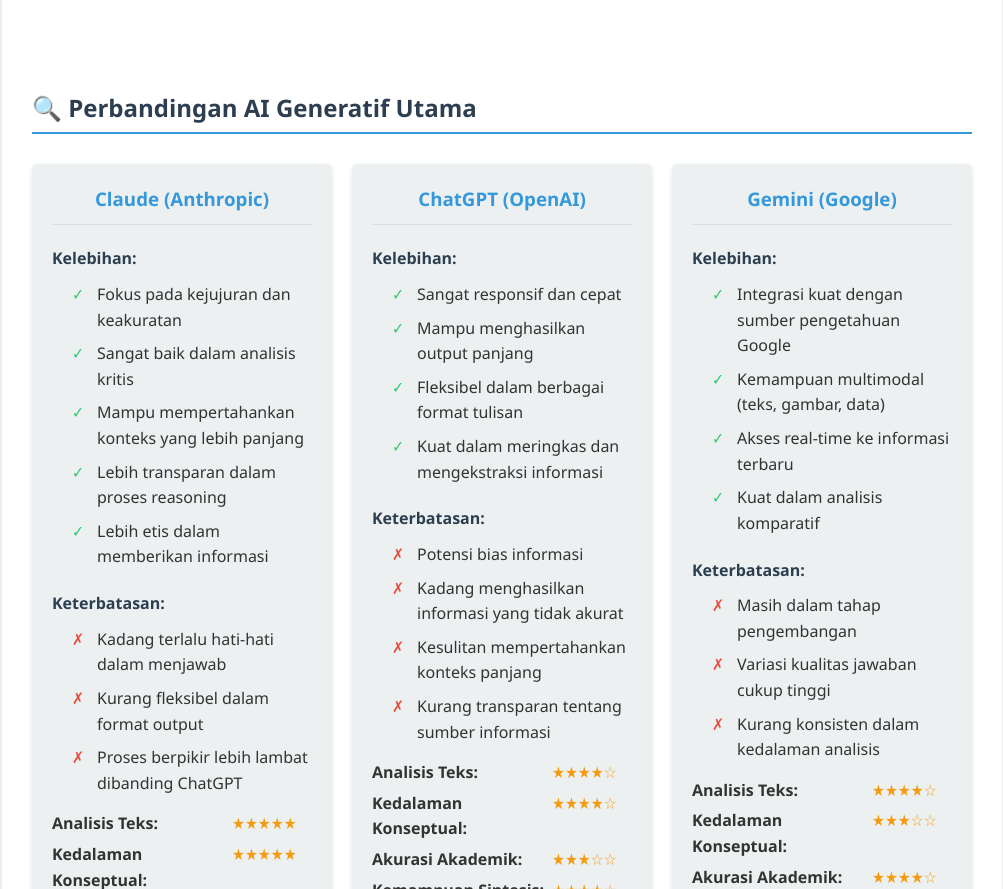
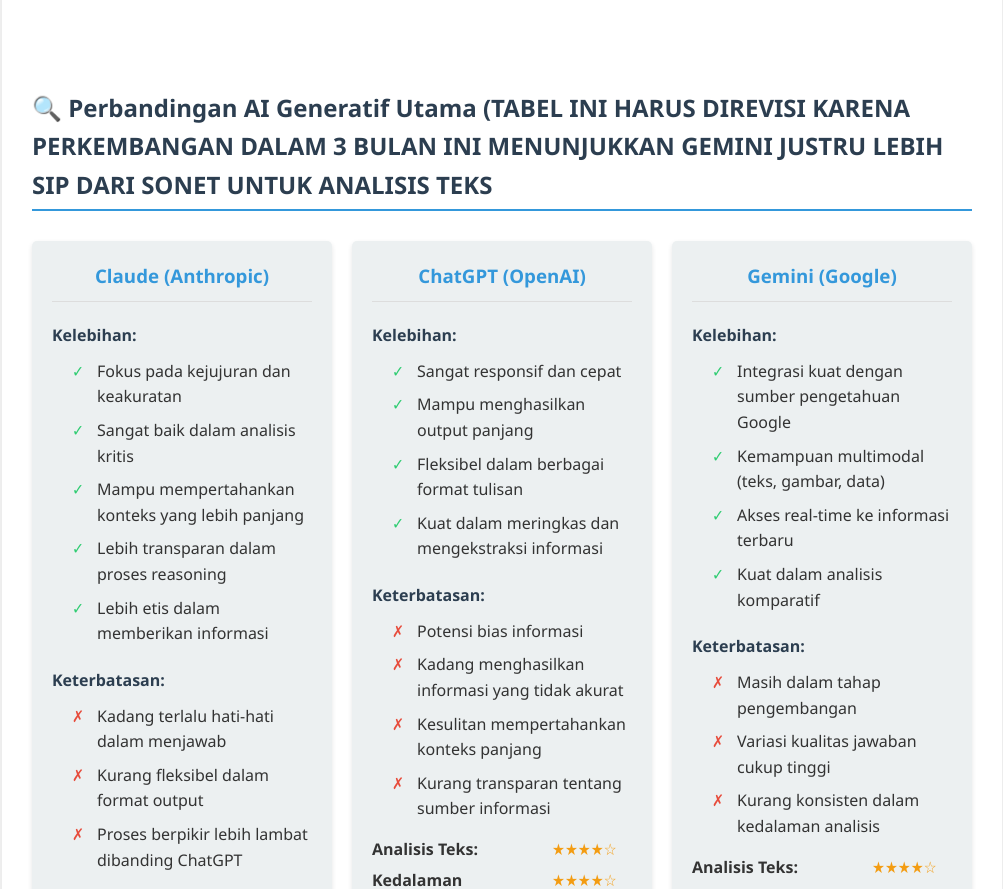
Before and after one commit to inyiakrm/workshop-literasi-ai, a plain HTML site: page 06-perbandingan-ai-akademis.html in a window 1280 px wide. Shown: the part 1298-2187 px from the top of the page, without its empty margins (138-1141 px from the left). Drawn offline with Linux system fonts and the light colour scheme.

Commit message:
Update 06-perbandingan-ai-akademis.html

```diff
--- a/06-perbandingan-ai-akademis.html
+++ b/06-perbandingan-ai-akademis.html
@@ -292,7 +292,7 @@
         </div>
 
         <div class="section">
-            <h2>🔍 Perbandingan AI Generatif Utama</h2>
+            <h2>🔍 Perbandingan AI Generatif Utama (TABEL INI HARUS DIREVISI KARENA PERKEMBANGAN DALAM 3 BULAN INI MENUNJUKKAN GEMINI JUSTRU LEBIH SIP DARI SONET UNTUK ANALISIS TEKS</h2>
 
             <div class="ai-comparison">
                 <div class="ai-card">
@@ -613,4 +613,5 @@
         </div>
     </div>
 </body>
+
 </html>
```
